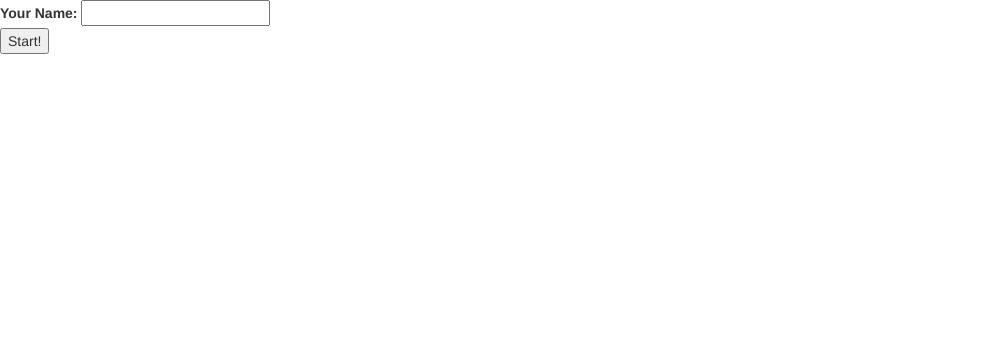
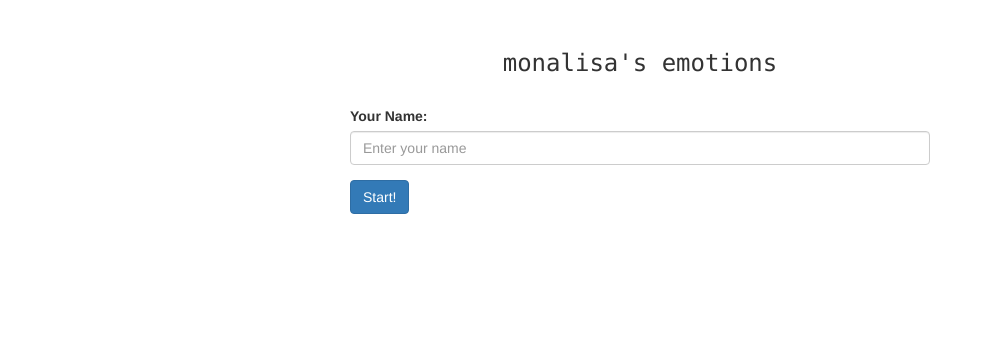
Before and after one commit to xuhaiming/AgoraApp, a website: page client/index.html in a window 1280 px wide. Shown: the whole page, without its empty margins (0-993 px from the left). Drawn offline with Linux system fonts and the light colour scheme; no server answers.

Commit message:
add login page

```diff
--- a/client/css/style.css
+++ b/client/css/style.css
@@ -61,3 +61,24 @@ audio, canvas, progress, video {
 .masks {
     display: none;
 }
+
+.login_page{
+  width: 600px;
+  margin: 0 auto;
+  position: relative;
+  margin-top: 30px;
+  background-color: white;
+  z-index: 999;
+  padding:0 10px;
+}
+
+.login_page h1{
+  font-family: Consolas, monaco, monospace;
+	font-size: 24px;
+	font-style: normal;
+	font-variant: normal;
+	font-weight: 500;
+	line-height: 26.4px;
+  text-align: center;
+  padding: 20px 0;
+}
--- a/client/index.html
+++ b/client/index.html
@@ -26,20 +26,16 @@
 
 <body>
 
-<div class="login_page">
-	<div class="user_name_container">
-		<label for="username">Your Name: </label>
-		<input type="text" id="username" name="username"/>
-	</div>
-	<div class="mask_selector_container">
-		<span class="mask"></span>
-		<span class="mask"></span>
-		<span class="mask"></span>
-		<span class="mask"></span>
-		<span class="mask"></span>
-	</div>
-	<button class="start_button">Start!</button>
-</div>
+	<form class="login_page">
+		<h1 class="title">
+			monalisa's emotions
+		</h1>
+	  <div class="form-group">
+	    <label for="username">Your Name:</label>
+	    <input type="text" class="form-control" id="username" placeholder="Enter your name">
+	  </div>
+	  <a type="submit" class="btn  btn-primary" onclick="adduser()">Start!</a>
+	</form>
 
 <div id="div_device" class="panel panel-default" style="display:none">
 	<div class="select">
@@ -68,6 +64,20 @@
 <img id="average" class="masks" src="./assets/average.bmp"></img>
 <img id="monalisa" class="masks" src="./assets/joconde.jpg"></img>
 <img id="ironman" class="masks" src="./assets/ironman.jpg"></img>
+
+<script language="javascript">
+var user = null;
+if (user=== null) {
+	$("#video-container").css('display','none');
+	$(".login_page").css('display','block');
+}
+
+function adduser() {
+	user = $("#username").val();
+	$("#video-container").css('display','block');
+	$(".login_page").css('display','none');
+}
+</script>
 
 <script language="javascript">
 	var client, localStream, camera, microphone;
```
